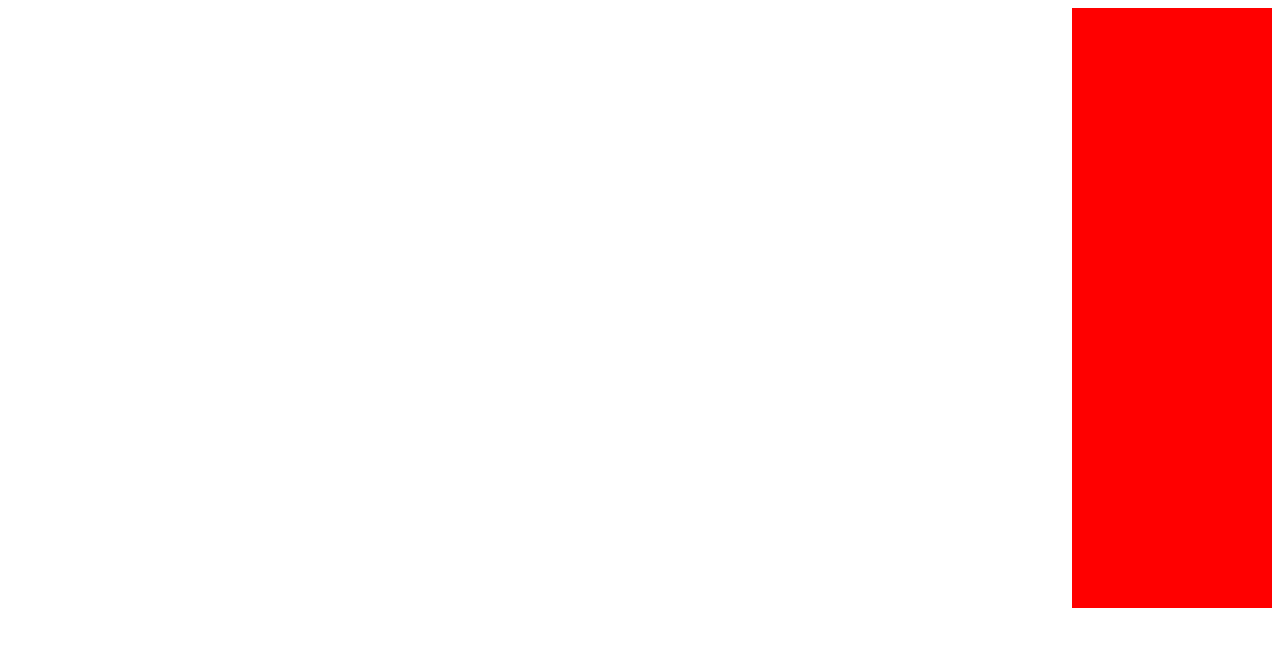
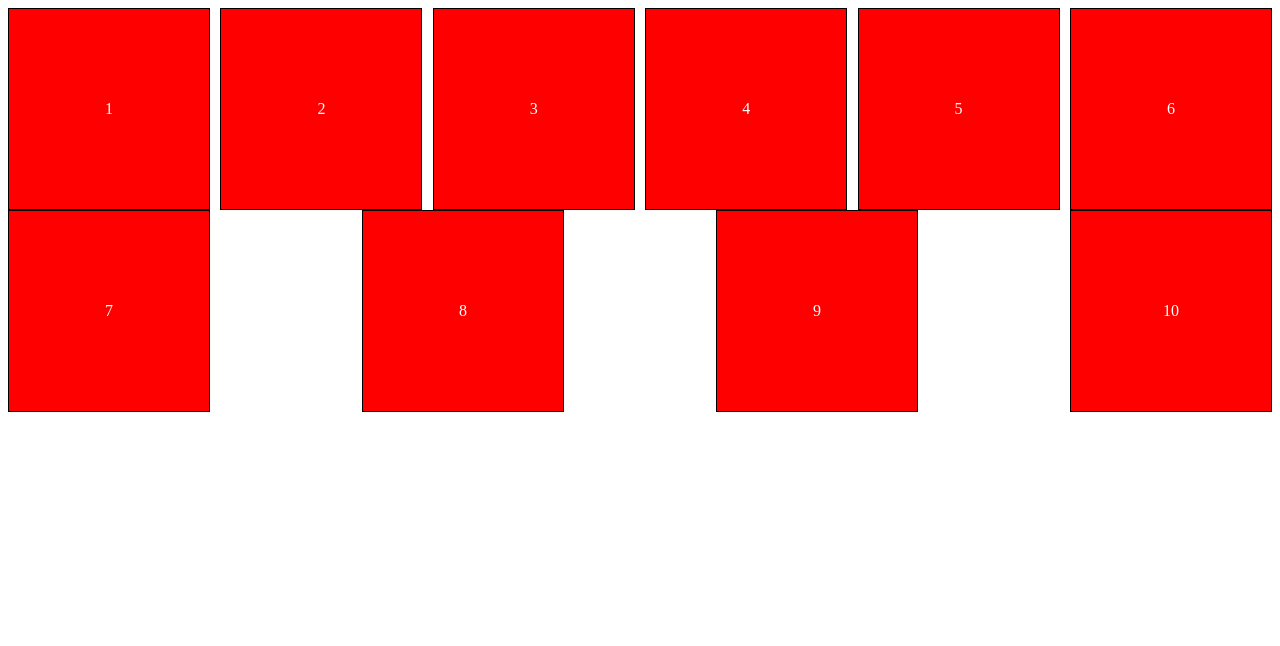
Before and after one commit to chae-chae/kakao-clone, a plain HTML site: page 05-flex/index.html in a window 1280 px wide. Drawn offline with Linux system fonts and the light colour scheme.

Commit message:
Update index.html

```diff
--- a/05-flex/index.html
+++ b/05-flex/index.html
@@ -11,23 +11,36 @@
       }
       .father {
         display: flex;
-        justify-content: center;
-        align-items: flex-end;
+        justify-content: space-between;
+        align-items: flex-start;
         height: 100%;
-        flex-direction: column;
+        flex-direction: row;
+        flex-wrap: wrap;
       }
       .box {
         background-color: red;
         width: 200px;
         height: 200px;
+        border: 1px solid black;
+        display: flex;
+        justify-content: center;
+        align-items: center;
+        color: white;
       }
     </style>
   </head>
   <body>
     <div class="father">
-      <div class="box"></div>
-      <div class="box"></div>
-      <div class="box"></div>
+      <div class="box">1</div>
+      <div class="box">2</div>
+      <div class="box">3</div>
+      <div class="box">4</div>
+      <div class="box">5</div>
+      <div class="box">6</div>
+      <div class="box">7</div>
+      <div class="box">8</div>
+      <div class="box">9</div>
+      <div class="box">10</div>
     </div>
   </body>
 </html>
```
